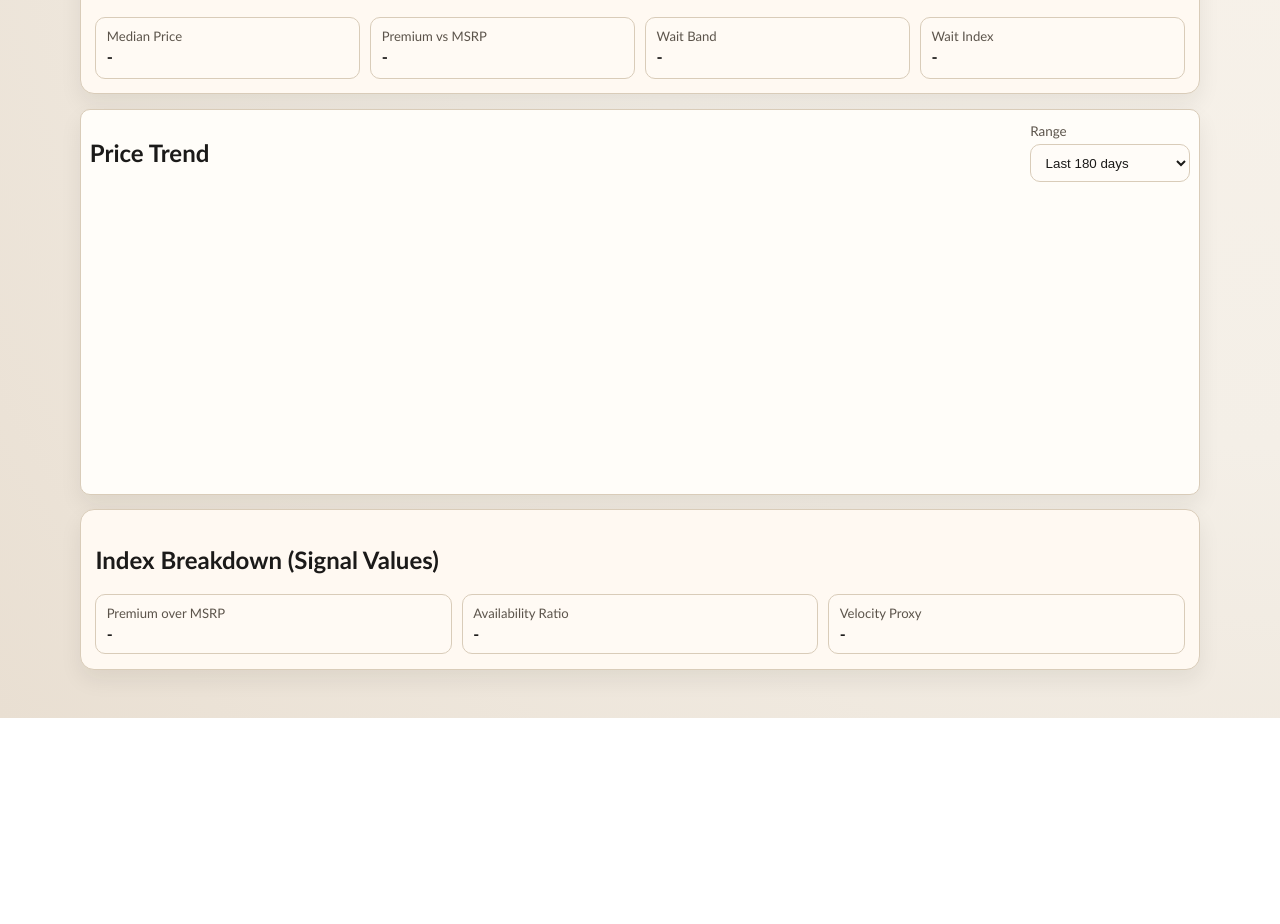
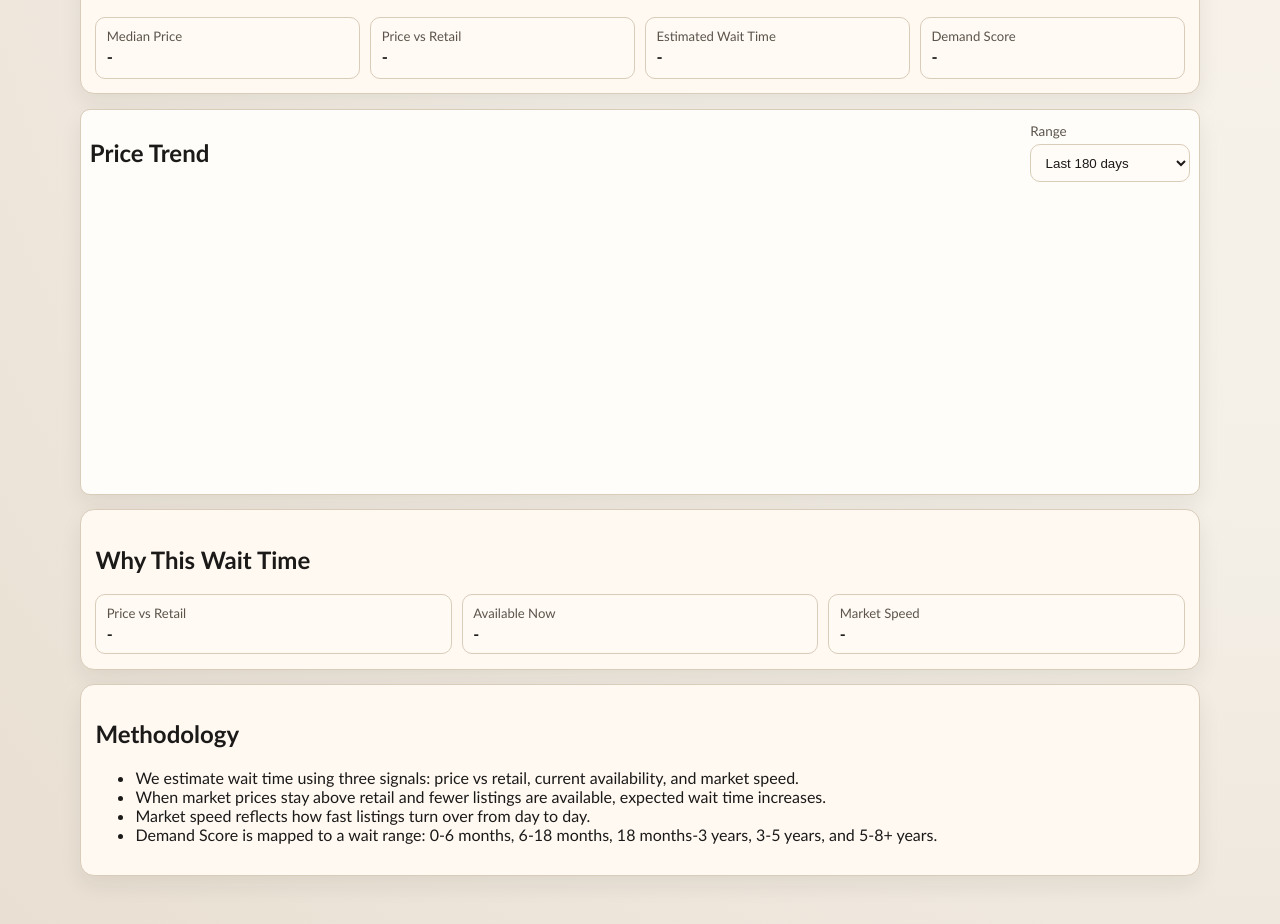
Before and after one commit to vkk1/WatchPulse, a plain HTML site: page frontend/model.html in a window 1280 px wide. Shown: the part 286-1210 px from the top of the page. Before the commit the page ends 1004 px from the top, so only its background shows below. Drawn offline with Linux system fonts and the light colour scheme.

Commit message:
week 3 finished

```diff
--- a/frontend/js/detail.js
+++ b/frontend/js/detail.js
@@ -37,9 +37,9 @@ function renderShell() {
         <h2>Current Snapshot</h2>
         <div class="kpis">
           <div class="kpi"><span class="label">Median Price</span><span id="kpiMedian" class="value">-</span></div>
-          <div class="kpi"><span class="label">Premium vs MSRP</span><span id="kpiPremium" class="value">-</span></div>
-          <div class="kpi"><span class="label">Wait Band</span><span id="kpiWaitBand" class="value">-</span></div>
-          <div class="kpi"><span class="label">Wait Index</span><span id="kpiWaitIndex" class="value">-</span></div>
+          <div class="kpi"><span class="label">Price vs Retail</span><span id="kpiPremium" class="value">-</span></div>
+          <div class="kpi"><span class="label">Estimated Wait Time</span><span id="kpiWaitBand" class="value">-</span></div>
+          <div class="kpi"><span class="label">Demand Score</span><span id="kpiWaitIndex" class="value">-</span></div>
         </div>
       </section>
 
@@ -60,12 +60,22 @@ function renderShell() {
       </section>
 
       <section class="panel">
-        <h2>Index Breakdown (Signal Values)</h2>
+        <h2>Why This Wait Time</h2>
         <div class="signal-grid">
-          <div class="signal"><span class="label">Premium over MSRP</span><span id="sigPremium" class="value">-</span></div>
-          <div class="signal"><span class="label">Availability Ratio</span><span id="sigAvailability" class="value">-</span></div>
-          <div class="signal"><span class="label">Velocity Proxy</span><span id="sigVelocity" class="value">-</span></div>
+          <div class="signal"><span class="label">Price vs Retail</span><span id="sigPremium" class="value">-</span></div>
+          <div class="signal"><span class="label">Available Now</span><span id="sigAvailability" class="value">-</span></div>
+          <div class="signal"><span class="label">Market Speed</span><span id="sigVelocity" class="value">-</span></div>
         </div>
+      </section>
+
+      <section class="panel">
+        <h2>Methodology</h2>
+        <ul>
+          <li>We estimate wait time using three signals: price vs retail, current availability, and market speed.</li>
+          <li>When market prices stay above retail and fewer listings are available, expected wait time increases.</li>
+          <li>Market speed reflects how fast listings turn over from day to day.</li>
+          <li>Demand Score is mapped to a wait range: 0-6 months, 6-18 months, 18 months-3 years, 3-5 years, and 5-8+ years.</li>
+        </ul>
       </section>
     </main>
   `;
--- a/frontend/js/list.js
+++ b/frontend/js/list.js
@@ -33,7 +33,7 @@ function renderShell() {
       <header class="hero">
         <p class="eyebrow">WatchPulse</p>
         <h1>Rolex Wait-Time Intelligence</h1>
-        <p class="subtle">Search references, filter collections, and compare wait pressure.</p>
+        <p class="subtle">Search references, filter collections, and compare wait pressure</p>
       </header>
 
       <section class="panel controls">
--- a/frontend/styles.css
+++ b/frontend/styles.css
@@ -34,6 +34,7 @@ body {
   border-radius: var(--radius);
   padding: 1.2rem 1.3rem;
   box-shadow: var(--shadow);
+  text-align: center;
 }
 
 .hero h1 {
```
